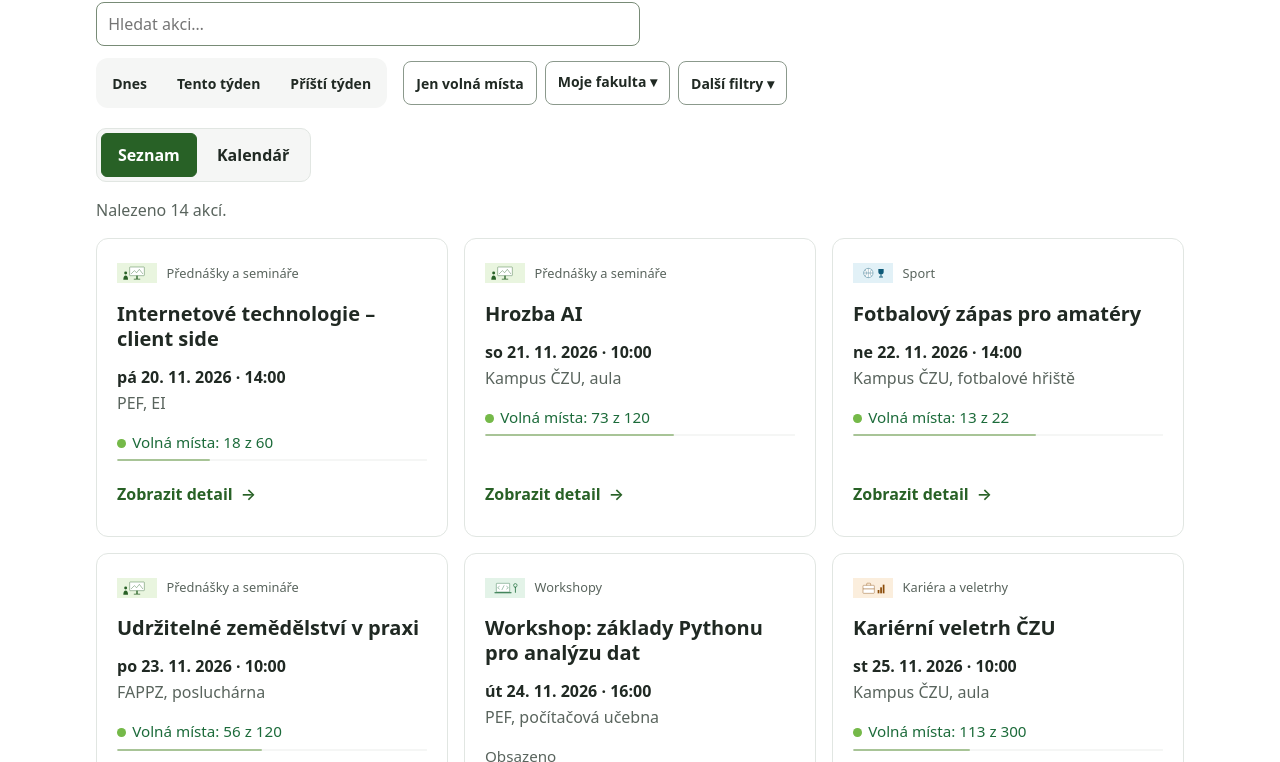
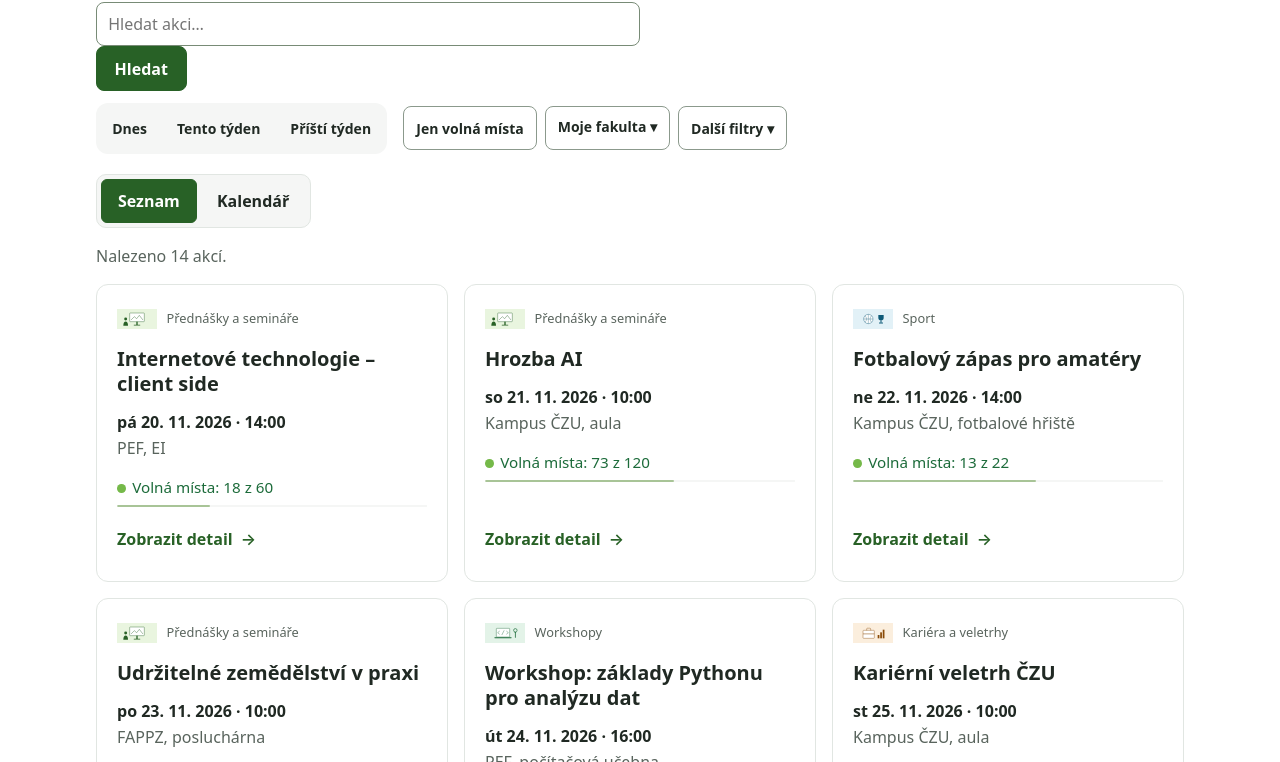
Before and after one commit to ZaydenCropper/czu-events-project, a plain HTML site: page akce.html in a window 1280 px wide. Shown: the part 267-1029 px from the top of the page. Drawn offline with Linux system fonts and the light colour scheme; no server answers.

Commit message:
Add files via upload

```diff
--- a/akce.html
+++ b/akce.html
@@ -88,10 +88,11 @@
     <h1>Akce na ČZU</h1>
 
     <div class="katalog-ovladani">
-      <div class="hledani" role="search">
+      <form class="hledani" id="hledani-formular" role="search" action="akce.html" method="get">
         <label class="skryte-vizualne" for="hledat">Hledat akci</label>
-        <input type="search" id="hledat" placeholder="Hledat akci…" autocomplete="off">
-      </div>
+        <input type="search" id="hledat" name="q" placeholder="Hledat akci…" autocomplete="off">
+        <button type="submit" class="tlacitko tlacitko-plne">Hledat</button>
+      </form>
 
       <div class="rychle-filtry" id="rychle-filtry" aria-label="Rychlé filtry" role="group" hidden>
         <div class="filtry-termin" role="group" aria-label="Termín akce">
```
